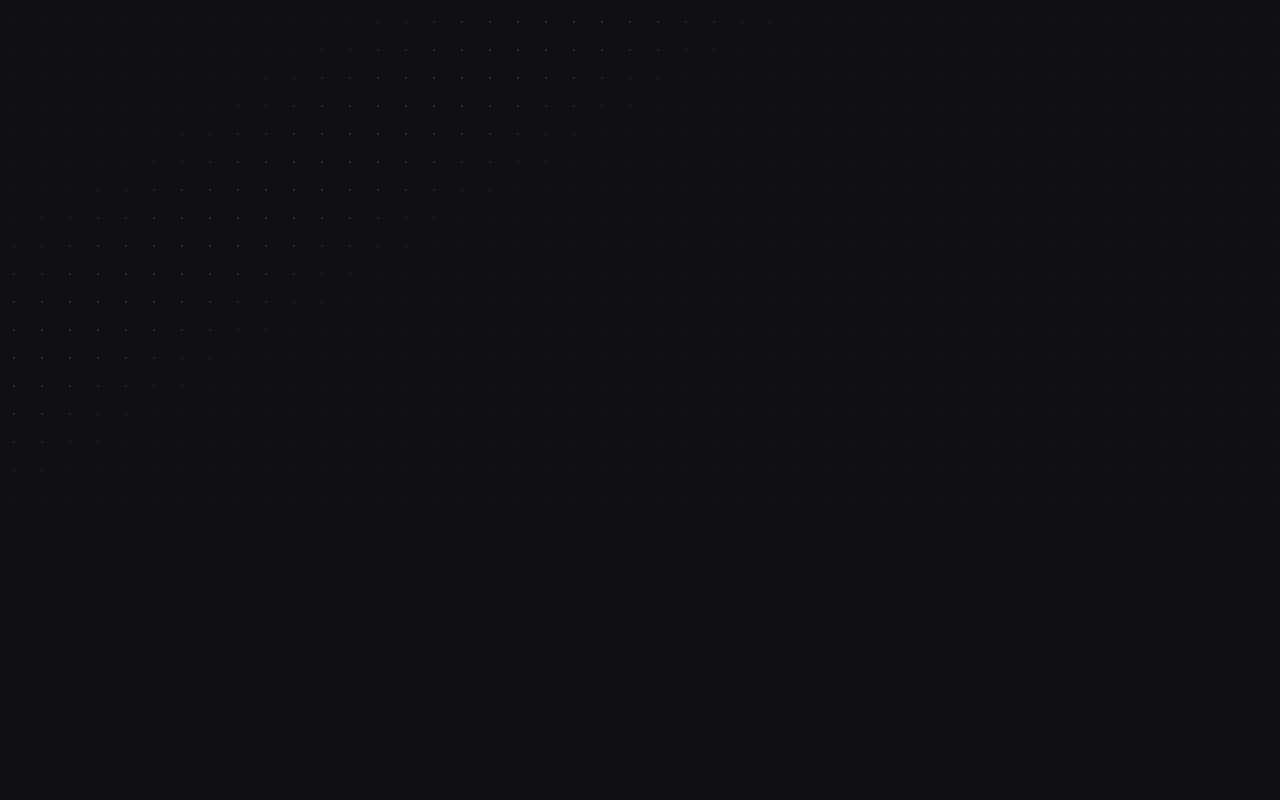
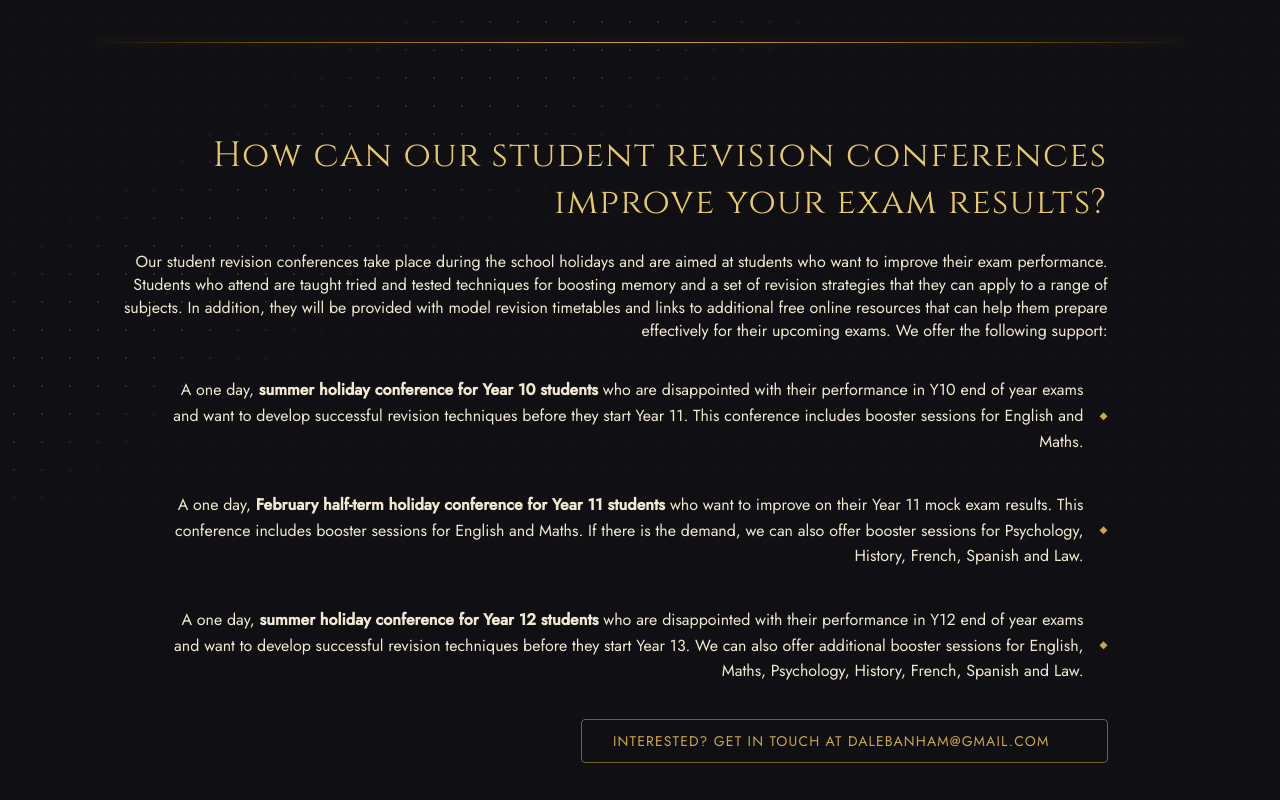
Before and after one commit to tinbob655/banham-education-consultancy, a React (Vite) app: page /students in a window 1280 px wide. Shown: the part 300-1100 px from the top of the page. Before the commit the page ends 800 px from the top, so only its background shows below. Built offline with nearby package versions, Linux system fonts and the light colour scheme.

Commit message:
made students page

```diff
--- a/src/components/pages/students/Students.tsx
+++ b/src/components/pages/students/Students.tsx
@@ -1,9 +1,47 @@
 import React from 'react';
+import PageHeader from "../../general/PageHeader.tsx";
+import GenericMarkupSection from "../../general/GenericMarkupSection.tsx";
+import List from "../../general/list/List.tsx";
+import InterestedButton from "../../general/InterestedButton.tsx";
 
 export default function Students():React.ReactElement {
 
     return (
         <React.Fragment>
+            <PageHeader title={"Learning how to revise"} subtitle={"Transform your performance"}/>
+
+            <GenericMarkupSection heading={"How can our student revision conferences improve your exam results?"}>
+                <p>
+                    Our student revision conferences take place during the school holidays and are aimed at students
+                    who want to improve their exam performance. Students who attend are taught tried and tested
+                    techniques for boosting memory and a set of revision strategies that they can apply to a range
+                    of subjects. In addition, they will be provided with model revision timetables and links to
+                    additional free online resources that can help them prepare effectively for their upcoming exams.
+                    We offer the following support:
+                </p>
+                <List items={[
+                    <p>
+                        A one day, <b>summer holiday conference for Year 10 students</b> who are disappointed with their
+                        performance in Y10 end of year exams and want to develop successful revision techniques before
+                        they start Year 11. This conference includes booster sessions for English and Maths.
+                    </p>,
+
+                    <p>
+                        A one day, <b>February half-term holiday conference for Year 11 students</b> who want to improve on
+                        their Year 11 mock exam results. This conference includes booster sessions for English and
+                        Maths. If there is the demand, we can also offer booster sessions for Psychology, History,
+                        French, Spanish and Law.
+                    </p>,
+
+                    <p>
+                        A one day, <b>summer holiday conference for Year 12 students</b> who are disappointed with their
+                        performance in Y12 end of year exams and want to develop successful revision techniques before
+                        they start Year 13. We can also offer additional booster sessions for English, Maths, Psychology,
+                        History, French, Spanish and Law.
+                    </p>,
+                ]}/>
+                <InterestedButton/>
+            </GenericMarkupSection>
         </React.Fragment>
     )
 }
```
